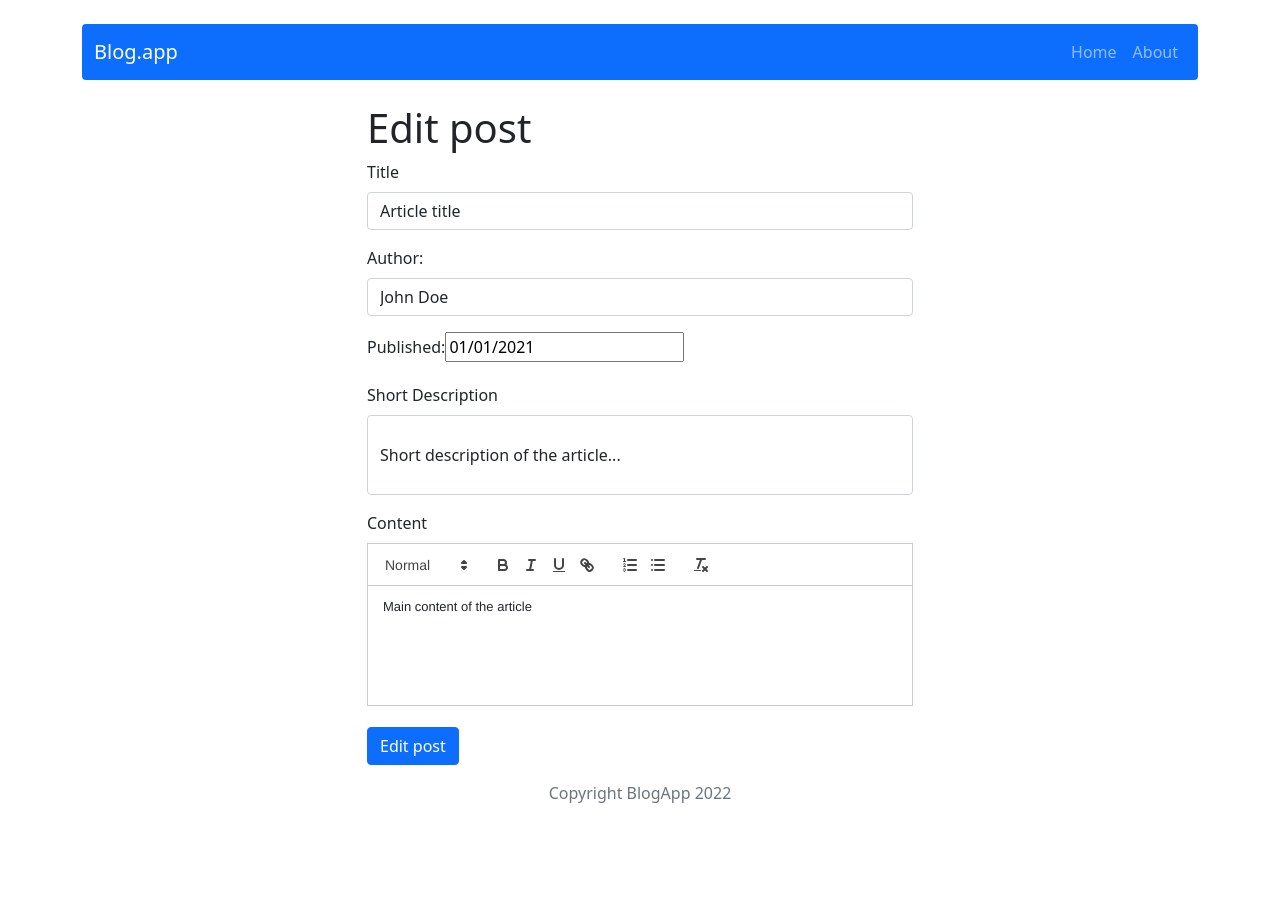
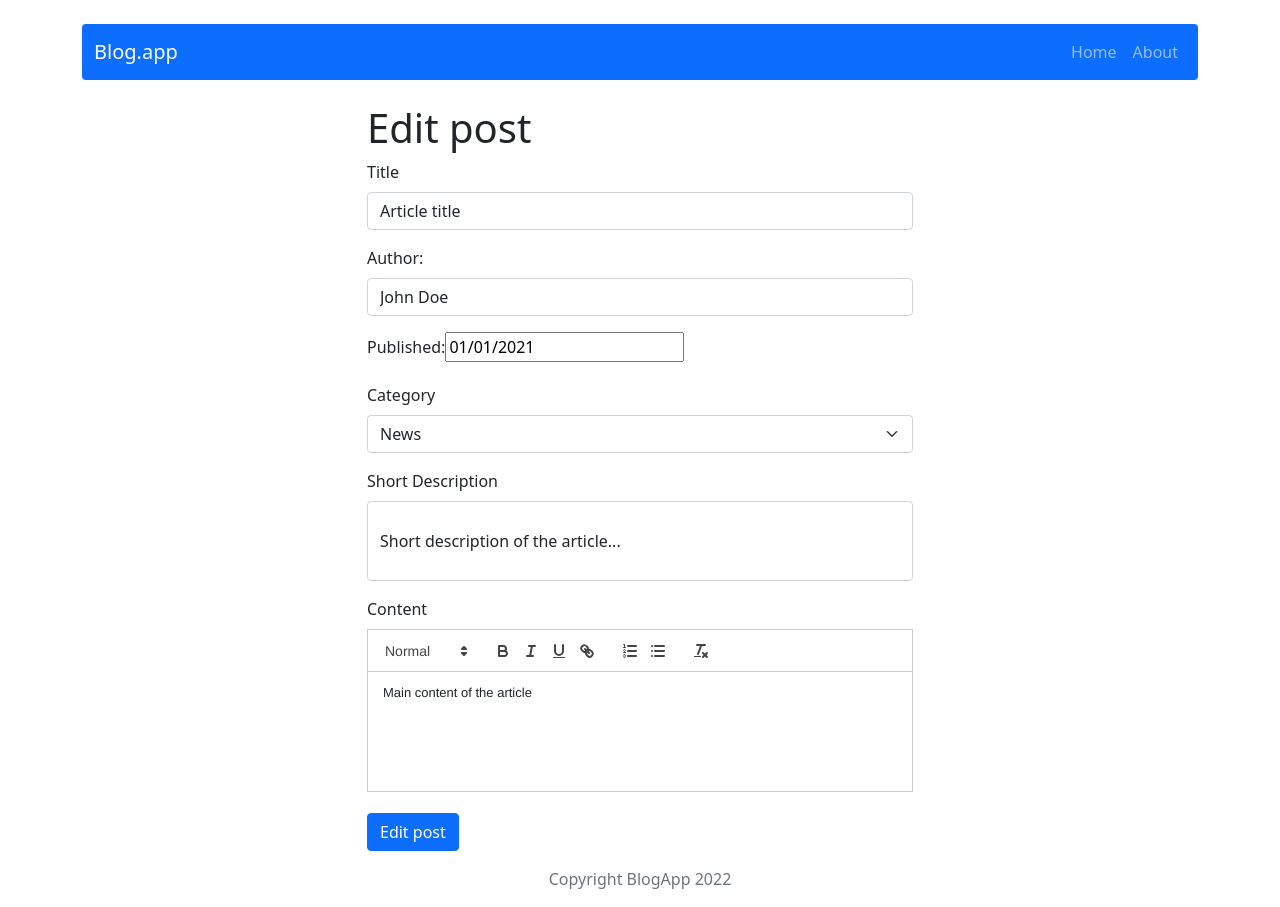
Before and after one commit to Slowinskip/crud-app, a React (Create React App) app: page /edit/1 in a window 1280 px wide. Before the commit the page ends 821 px from the top, so only its background shows below. Built offline with nearby package versions, Linux system fonts and the light colour scheme.

Commit message:
Add option category

```diff
--- a/src/Components/features/EditPostForm/EditPostForm.js
+++ b/src/Components/features/EditPostForm/EditPostForm.js
@@ -28,6 +28,7 @@ const EditPostForm = () => {
         publishedDate={postData.publishedDate}
         shortDescription={postData.shortDescription}
         content={postData.content}
+        category={postData.category}
         actionText={'Edit post'}
         />
     )
--- a/src/Components/features/PostCard/PostCard.js
+++ b/src/Components/features/PostCard/PostCard.js
@@ -3,7 +3,7 @@ import { Link } from "react-router-dom";
 import Button from 'react-bootstrap/Button';
 import { dateToStr } from '../../../utils/dateToStr';
 
-const PostCard = ({title, author, publishedDate, shortDescription, id}) => {
+const PostCard = ({title, author, publishedDate, shortDescription, id, category}) => {
 
     return (
     <Card>
@@ -11,6 +11,8 @@ const PostCard = ({title, author, publishedDate, shortDescription, id}) => {
         <Card.Title>{title}</Card.Title>
         <Card.Text className="mb-1"><b>Author:</b> {author}</Card.Text>
         <Card.Text className="mb-1"><b>Published:</b> {dateToStr(publishedDate)}</Card.Text>
+        <Card.Text className="mb-1"><b>Categories:</b> {category}</Card.Text>
+
         <Card.Text>{shortDescription}</Card.Text>
         <Link to={"/post/" + id}>
           <Button variant="primary">Read more</Button>
--- a/src/Components/features/PostForm/PostForm.js
+++ b/src/Components/features/PostForm/PostForm.js
@@ -7,6 +7,8 @@ import ReactQuill from 'react-quill';
 import 'react-quill/dist/quill.snow.css';
 import DatePicker from "react-datepicker";
 import { useForm } from "react-hook-form";
+import { useSelector } from 'react-redux';
+import { getAllCategories } from '../../../redux/categoriesRedux';
 
 const PostForm = ({ action, actionText, ...props }) => {
 
@@ -18,12 +20,20 @@ const PostForm = ({ action, actionText, ...props }) => {
     const [content, setContent] = useState(props.content || '');
     const [contentError, setcontentError] = useState(false);
     const [dateError, setdateError] = useState(false);
+    const [category, setCategory] = useState(props.category || '');
+    const [categoryError, setcategoryError] = useState(false);
+
+
+    const categories = useSelector(getAllCategories);
 
     const handleSubmit = () => {
+        if(category != 'null'){
+            setcategoryError(!categoryError)
+        }
         setcontentError(!content)
         setdateError(!publishedDate)
-        if(content && publishedDate) {
-            action({ title, author, publishedDate, shortDescription, content});
+        if(content && publishedDate && category) {
+            action({ title, author, publishedDate, shortDescription, content, category});
         }
       }
 
@@ -37,7 +47,7 @@ const PostForm = ({ action, actionText, ...props }) => {
                     <Form.Group className="mb-3">
                         <Form.Label>Title</Form.Label>
                         <Form.Control
-                            {...register("title", { required: true, minLength: 4 })}
+                            {...register("title", { required: true,})}
                             value={title}
                             onChange={e => setTitle(e.target.value)}
                             type="text" placeholder="Enter title"
@@ -55,6 +65,17 @@ const PostForm = ({ action, actionText, ...props }) => {
                         <Form.Label>Published:</Form.Label>
                         <DatePicker selected={publishedDate} onChange={(date) => setPublishedDate(date)} />
                         {dateError && <small className="d-block form-text text-danger mt-2">You have to choose a date.</small>}
+                    </Form.Group>
+                    <Form.Group className="mb-3">
+                        <Form.Label>Category</Form.Label>
+                        <Form.Select
+                        {...register("category", { required: true })}
+                        onChange={e => setCategory(e.target.value)}
+                        value={category ? category : "null"}>
+                        <option disabled value="null">Select category...</option>
+                        {categories.map((category, index) => <option key={index} value={category}>{category}</option> )}
+                        </Form.Select>
+                        {categoryError && <small className="d-block form-text text-danger mt-2">Please choose category</small>}
                     </Form.Group>
                     <Form.Group className="mb-3">
                         <Form.Label>Short Description</Form.Label>
--- a/src/Components/pages/Post/Post.js
+++ b/src/Components/pages/Post/Post.js
@@ -41,6 +41,7 @@ const PostAdd = () => {
               <Card.Title>{postData.title}</Card.Title>
               <Card.Text className="mb-1"><b>Author:</b> {postData.author}</Card.Text>
               <Card.Text className="mb-1"><b>Published:</b> {dateToStr(postData.publishedDate)}</Card.Text>
+              <Card.Text className="mb-1"><b>Categoris:</b> {dateToStr(postData.category)}</Card.Text>
               <Card.Text className="mb-3"><p dangerouslySetInnerHTML={{ __html: postData.content }} /></Card.Text>
             </Card.Body>
           </Card>
--- /dev/null
+++ b/src/redux/categoriesRedux.js
@@ -0,0 +1,12 @@
+
+
+export const getAllCategories = ({ categories}) => categories;
+
+const categoriesRedux = (statePart = [], action) => {
+    switch (action.type) {
+        default:
+            return statePart;
+        };
+      };
+
+      export default categoriesRedux;
--- a/src/redux/initialState.js
+++ b/src/redux/initialState.js
@@ -6,7 +6,8 @@ const initialState = {
       shortDescription: 'Short description of the article...',
       content: 'Main content of the article',
       publishedDate: new Date('01-01-2021'),
-      author: 'John Doe'
+      author: 'John Doe',
+      category: 'News'
     },
     {
       id: '2',
@@ -14,7 +15,9 @@ const initialState = {
       shortDescription: 'Short description of the article...',
       content: 'Main content of the article',
       publishedDate: new Date('02-02-2022'),
-      author: 'John Doe'
+      author: 'John Doe',
+      category: 'Sport'
+
     },
     {
       id: '3',
@@ -22,9 +25,12 @@ const initialState = {
       shortDescription: 'Short description of the article...',
       content: 'Main content of the article',
       publishedDate: new Date('03-03-2023'),
-      author: 'John Doe'
+      author: 'John Doe',
+      category: 'Movies'
+
   }
-  ]
+  ],
+  categories: ['Sport', 'News', 'Movies']
 };
 
 export default initialState;
--- a/src/redux/postsRedux.js
+++ b/src/redux/postsRedux.js
@@ -1,6 +1,7 @@
 import shortid from 'shortid';
 
 //selectors
+export const getAllCategories = ({ categories}) => categories;
 export const getAllPosts = ({ posts }) => posts;
 export const getPostById = ({ posts }, postId) => posts.find(post => post.id === postId);
 
--- a/src/redux/store.js
+++ b/src/redux/store.js
@@ -1,9 +1,11 @@
 import { createStore, combineReducers } from 'redux';
 import initialState from './initialState';
 import postsReducer from './postsRedux';
+import categoriesRedux from './categoriesRedux';
 
 const subreducers = {
     posts: postsReducer,
+    categories: categoriesRedux,
 
 }
 
```
